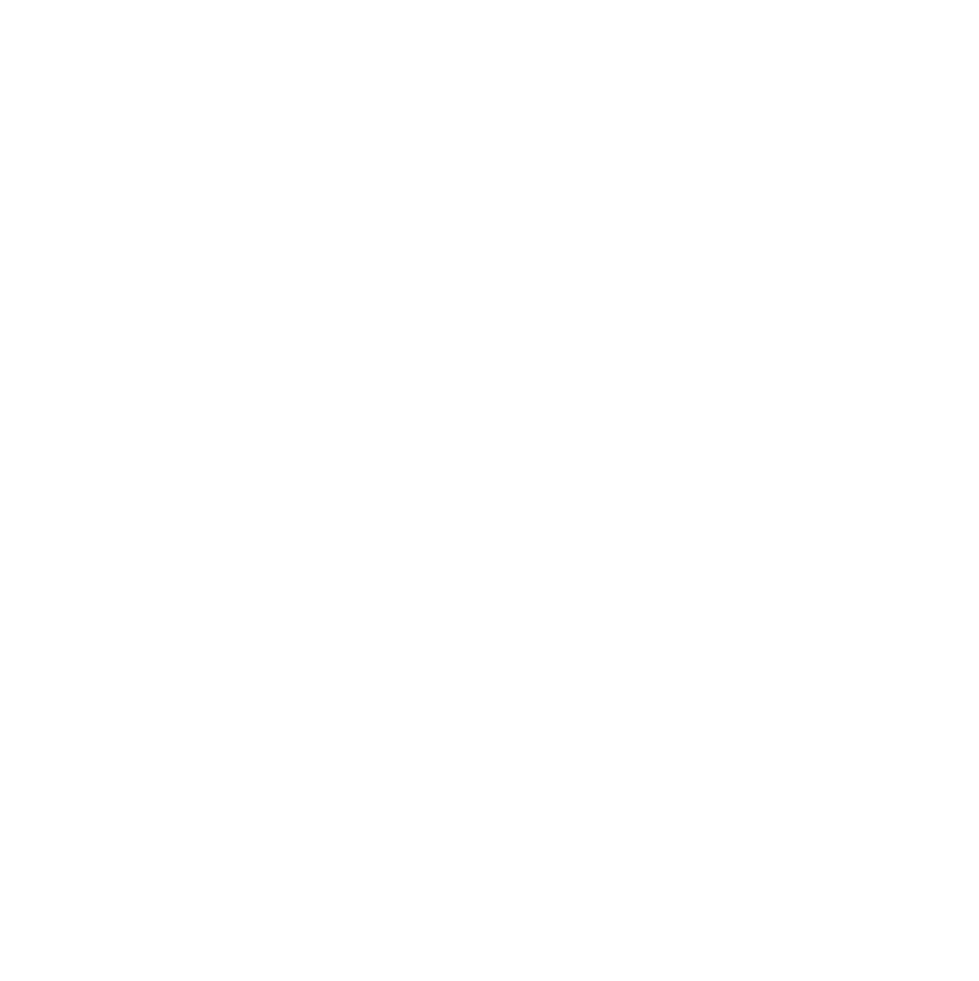
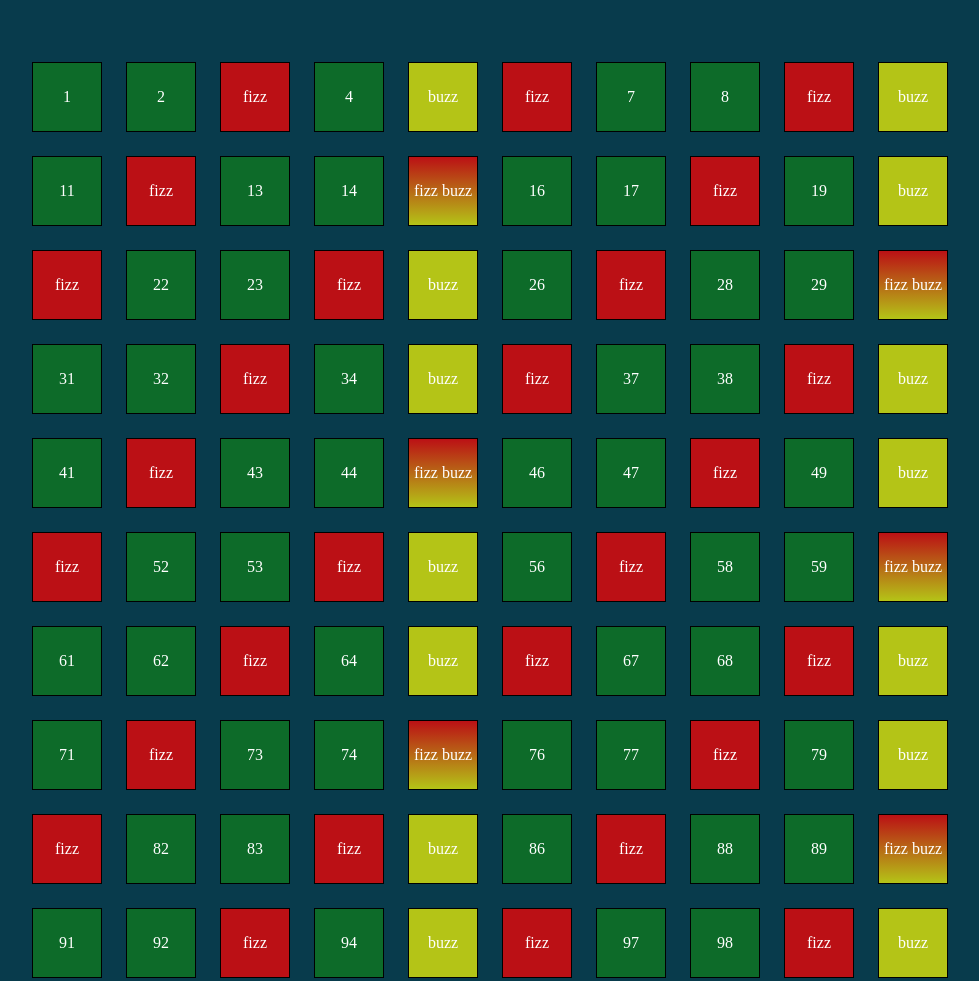
Before and after one commit to mirkettinho/js-fizzbuzz, a plain HTML site: page index.html in a window 1280 px wide. Shown: the whole page, without its empty margins (120-1099 px from the left). Before the commit the page ends 800 px from the top, so only its background shows below. Drawn offline with Linux system fonts and the light colour scheme.

Commit message:
[add] bonus

```diff
--- a/css/style.css
+++ b/css/style.css
@@ -4,12 +4,36 @@
   box-sizing: border-box;
 }
 
+body{
+  background-color: #083b4c;
+  padding: 50px 0px;
+}
 .container{
   width: 1000px;
   margin: 0 auto;
+  display: flex;
+  flex-wrap: wrap;
 }
 
 .box{
-  width: 50px;
-  height: 50px;
+  width: 70px;
+  height: 70px;
+  margin: 12px;
+  background-color: rgba(15, 121, 32, 0.788);
+  border: 1px solid black;
+  display: flex;
+  justify-content: center;
+  align-items: center;
+  color: white;
 }
+
+.three{
+  background-color: rgba(255, 0, 0, 0.726);
+}
+.five{
+  background-color: rgba(255, 255, 0, 0.699);
+}
+
+.three.five{
+  background: linear-gradient(rgba(255, 0, 0, 0.726), rgba(255, 255, 0, 0.699));
+}
--- a/js/script.js
+++ b/js/script.js
@@ -1,23 +1,33 @@
 const limit = 100;
 
 const container = document.querySelector(".container");
+
+
 console.log(container)
 let text = "";
 
   // STAMPATO I NUMERI IN CONSOLE DA 1 A 100
-for (let i = 1; i <= 100; i++){
+for (let i = 1; i <= limit; i++){
 
-    text = i;
+      const div = document.createElement("div");
+      div.classList.add("box");
+      container.append(div)
+
+
+
+    text = i ;
 
     // multipli di 3
   if(!(i % 3)){
     text = "fizz";
+    div.classList.add("three")
 
   }
 
     // multipli di 5
   if(!(i % 5)){
     text = "buzz";
+    div.classList.add("five")
 
   }
 
@@ -26,5 +36,5 @@ for (let i = 1; i <= 100; i++){
     text = "fizz buzz";
 
   }
-  console.log(text)
+  div.append(text)
 }
```
